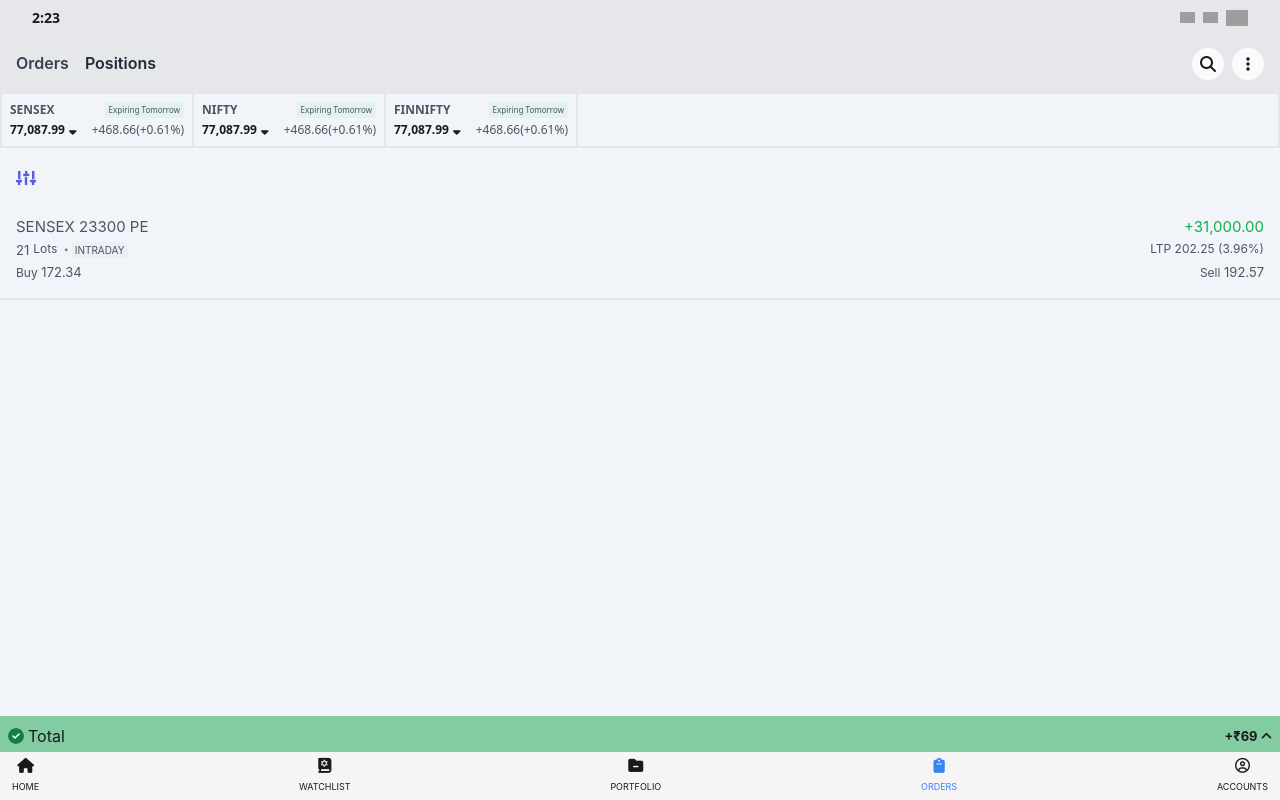
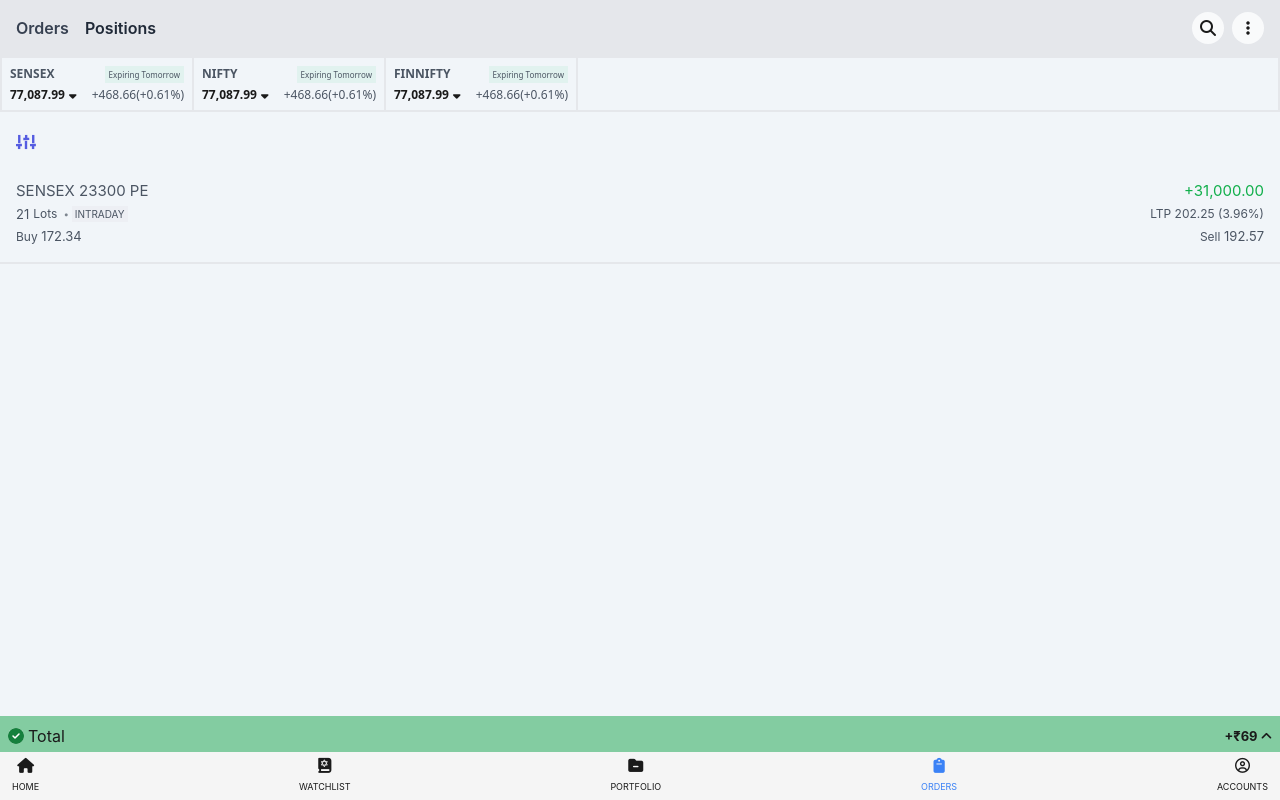
Before and after one commit to harsh8558/ANGEL_one_react, a React (Vite) app: page / in a window 1280 px wide. Shown: the top 800 px of the page. Built offline with nearby package versions, Linux system fonts and the light colour scheme; grey boxes are pictures that could not be loaded.

Commit message:
date settingsdddssddewddd

```diff
--- a/src/App.jsx
+++ b/src/App.jsx
@@ -9,7 +9,6 @@ import { ThemeProvider } from "./Context/theme"
 import { useEffect, useState } from 'react'
 import Form from './Component/Form'
 import Order from './Component/Order'
-import Iphone from './Component/Iphone'
 function App() {
     // SENSEX
 const[sensexProfit , setSensexProfit] = useState("77,087.99");
@@ -59,7 +58,6 @@ const[themeMode , setThemeMode] = useState("light");
     <>
     <ThemeProvider value={{themeMode,darkTheme,lightTheme}}>
         <div className="dark:bg-slate-700 h-screen bg-slate-100">
-            <Iphone/>
             <Nav/>
             <Index
                 sensexProfit={sensexProfit}
--- a/src/Component/Iphone.jsx
+++ b/src/Component/Iphone.jsx
@@ -5,7 +5,7 @@ const Iphone = () =>{
                 <div className="text-[14px] font-bold pl-8 font-sans">2:23</div>
                 <div className="flex gap-2 justify-center items-center  pr-8">
                     <div className="">
-                        <img width="15" height="15" src="https://img.icons8.com/ios-filled/50/high-connection.png" alt="high-connection"/>
+                    <img width="15" height="15" src="https://img.icons8.com/fluency-systems-filled/48/high-connection--v1.png" alt="high-connection--v1"/>
                     </div>
                     <div>
                         <img width="15" height="15" src="https://img.icons8.com/ios-filled/50/wifi--v1.png" alt="wifi--v1"/>
```
